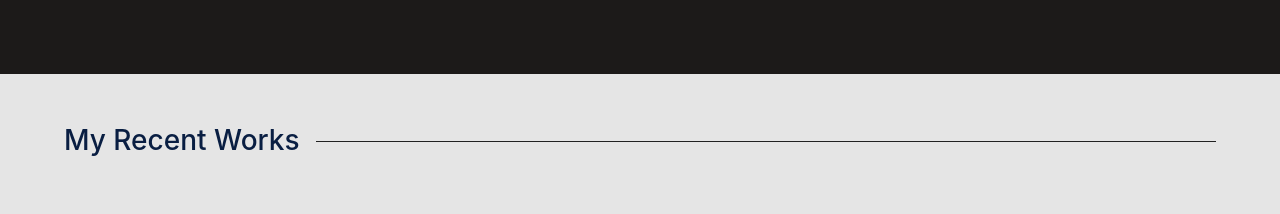
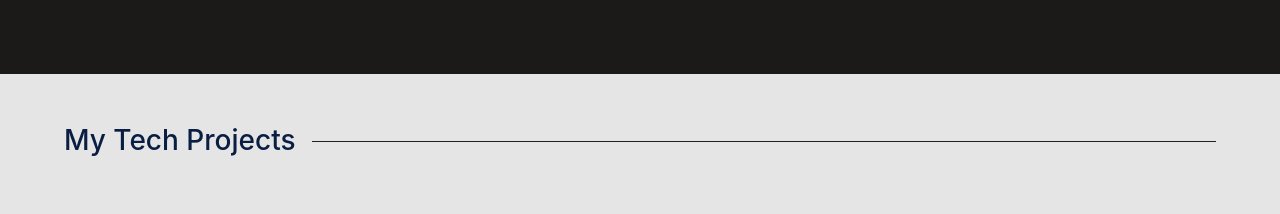
Before and after one commit to Stricks1/portfolio-f, a React (Create React App) app: page / in a window 1280 px wide. Shown: the part 800-1014 px from the top of the page. Built offline with nearby package versions, Linux system fonts and the light colour scheme.

Commit message:
change header projects

```diff
--- a/src/containers/projectsContainer.js
+++ b/src/containers/projectsContainer.js
@@ -108,7 +108,7 @@ const Projects = () => {
     return (
       <div id="Portfolio" className="padding-top-base vw-90 m-auto">
         <div className="d-flex flex-column pb-4 blurrable">
-          <h3 className="text-nowrap h3-project">My Recent Works</h3>
+          <h3 className="text-nowrap h3-project">My Tech Projects</h3>
           <span className="line-separator mb-4" />
         </div>
         <HighlightProject project={highlightProject} />
@@ -124,7 +124,7 @@ const Projects = () => {
   return (
     <div id="Portfolio" className="padding-top-base vw-90 m-auto">
       <div className="d-flex pb-4 blurrable">
-        <h3 className="text-nowrap h3-project">My Recent Works</h3>
+        <h3 className="text-nowrap h3-project">My Tech Projects</h3>
         <span className="line-separator ml-3" />
       </div>
       <HighlightProject project={highlightProject} />
```
